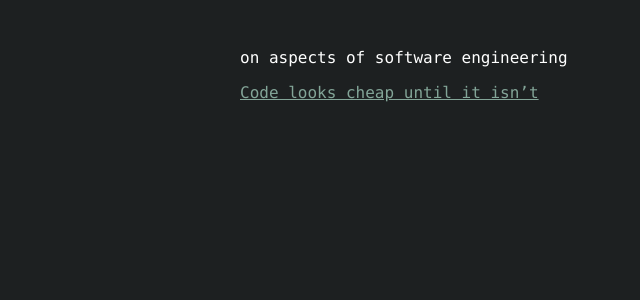
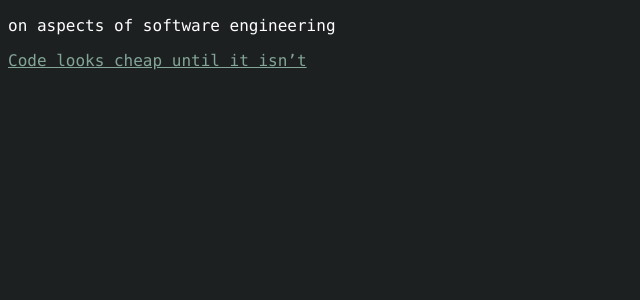
Before and after one commit to persona-mp3/takes, a Jekyll site: the page built from index.md, in a window 1280 px wide. Shown: the top 300 px of the page, without its empty margins (0-640 px from the left). Built offline with Jekyll 4.4.1, drawn with Linux system fonts in a browser that asks for light colours; our own code applies the rules of GitHub Pages for plain Markdown files.

Commit message:
removed marging and padding

```diff
--- a/_layouts/default.html
+++ b/_layouts/default.html
@@ -6,9 +6,6 @@
     background-color: #1d2021;
     color: white;
     font-family: "SF Mono", ui-monospace, Menlo, monospace;
-    max-width: 800px;
-    margin: 0 auto;
-    padding: 2rem;
   }
   a { color: #83a598; }
 </style>
```
